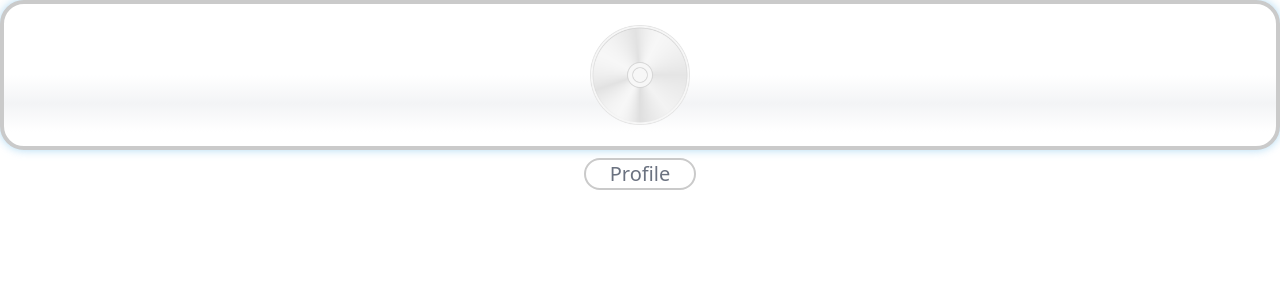
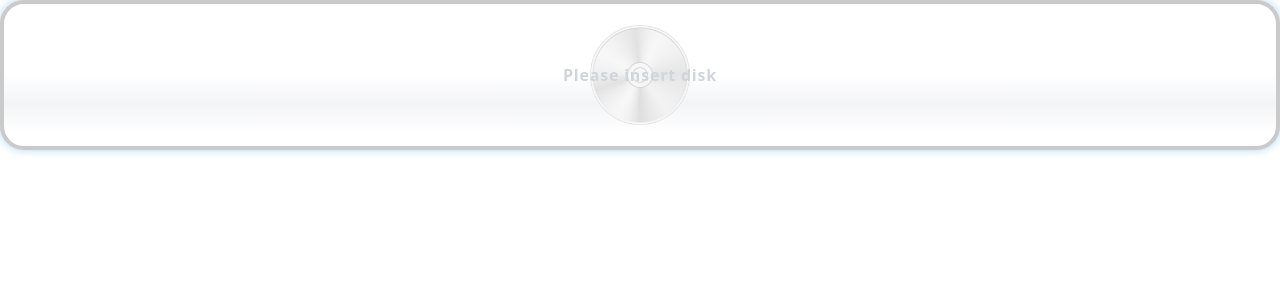
Before and after one commit to AndrewH06/azhale.com, a Next.js app: page /components/FirstCard in a window 1280 px wide. Shown: the top 300 px of the page. Built offline with nearby package versions, Linux system fonts and the light colour scheme.

Commit message:
💿 Changed disk card

```diff
--- a/pages/components/FirstCard.tsx
+++ b/pages/components/FirstCard.tsx
@@ -1,5 +1,6 @@
 import Image from "next/image";
-import { useEffect, useState } from "react";
+import { motion, AnimatePresence } from "framer-motion";
+import { useState } from "react";
 
 const FirstCard = () => {
   const [delay, setDelay] = useState(0);
@@ -29,15 +30,19 @@ const FirstCard = () => {
             className="absolute group-hover:w-[120px] w-0 z-2 bg-white border-t-gray-200 border-t-[3px] bottom-0 h-[16px] duration-200"
             style={{ transitionDelay: `${delay}ms` }}
           />
+          <AnimatePresence>
+            {hover && (
+              <motion.div
+                className="text-gray-300 font-semibold absolute tracking-wider"
+                initial={{ opacity: 0 }}
+                animate={{ opacity: 1 }}
+                transition={{ delay: 1.5 }}>
+                Please insert disk
+              </motion.div>
+            )}
+          </AnimatePresence>
         </div>
       </div>
-      {hover && (
-        <div className="absolute w-full justify-center flex pt-2 z-50">
-          <p className="text-gray-500 text-xl bg-white px-6 rounded-full border-[2px] border-[#cacaca]">
-            Profile
-          </p>
-        </div>
-      )}
     </div>
   );
 };
```
